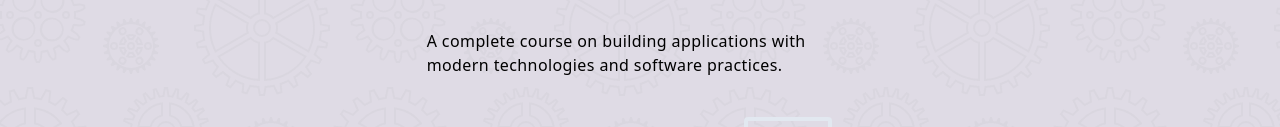
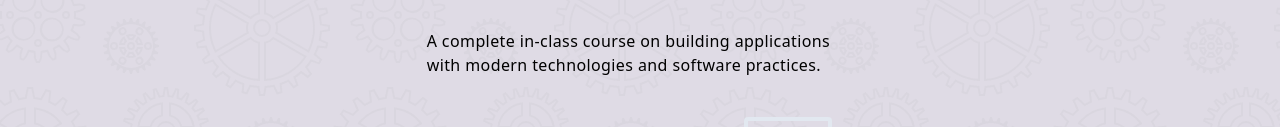
Before and after one commit to Alymosul/alymosul.github.io, a plain HTML site: page index.html in a window 1280 px wide. Shown: the part 253-380 px from the top of the page. Drawn offline with nearby package versions, Linux system fonts and the light colour scheme.

Commit message:
Update info on index

```diff
--- a/index.html
+++ b/index.html
@@ -13,7 +13,7 @@
     </div>
 
     <div class="flex justify-center pt-8">
-      <p class="w-1/3 text-grey-darkest font-thin tracking-wide">A complete course on building applications with modern technologies and software practices.</p>
+      <p class="w-1/3 text-grey-darkest font-thin tracking-wide">A complete in-class course on building applications with modern technologies and software practices.</p>
     </div>
 
     <div class="flex justify-center pt-8">
```
